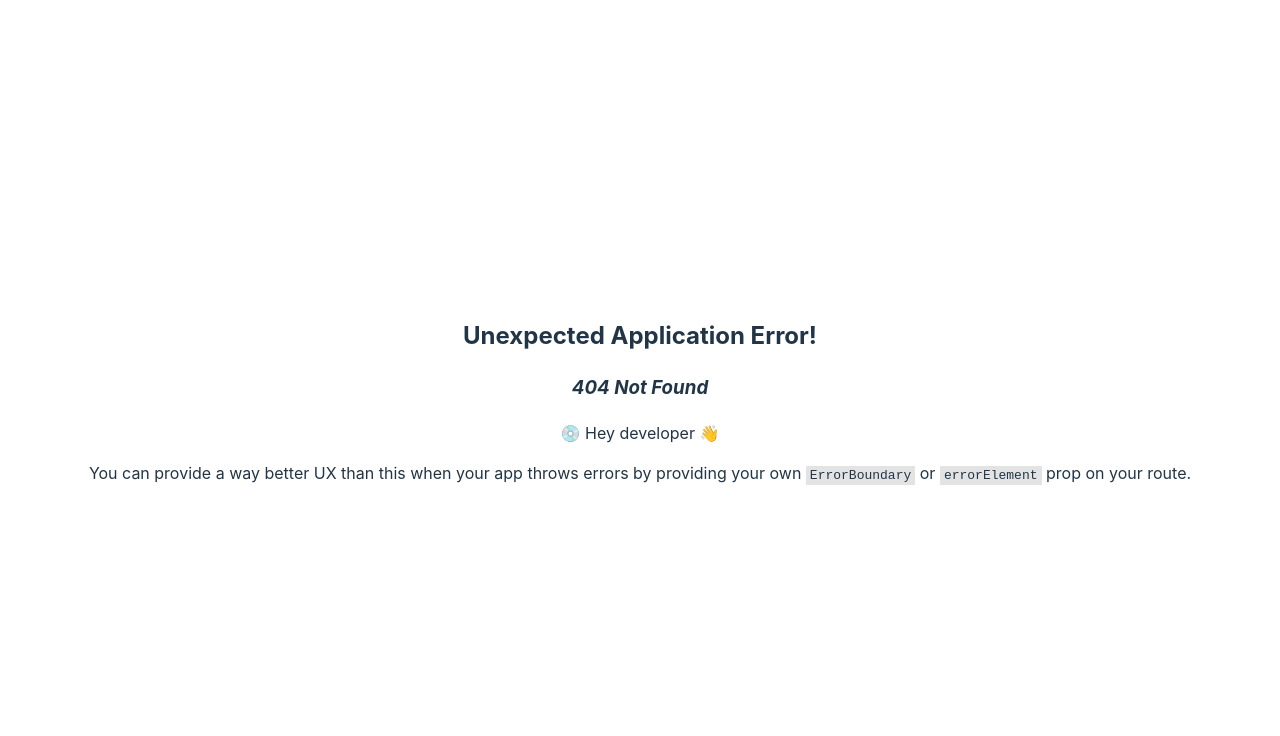
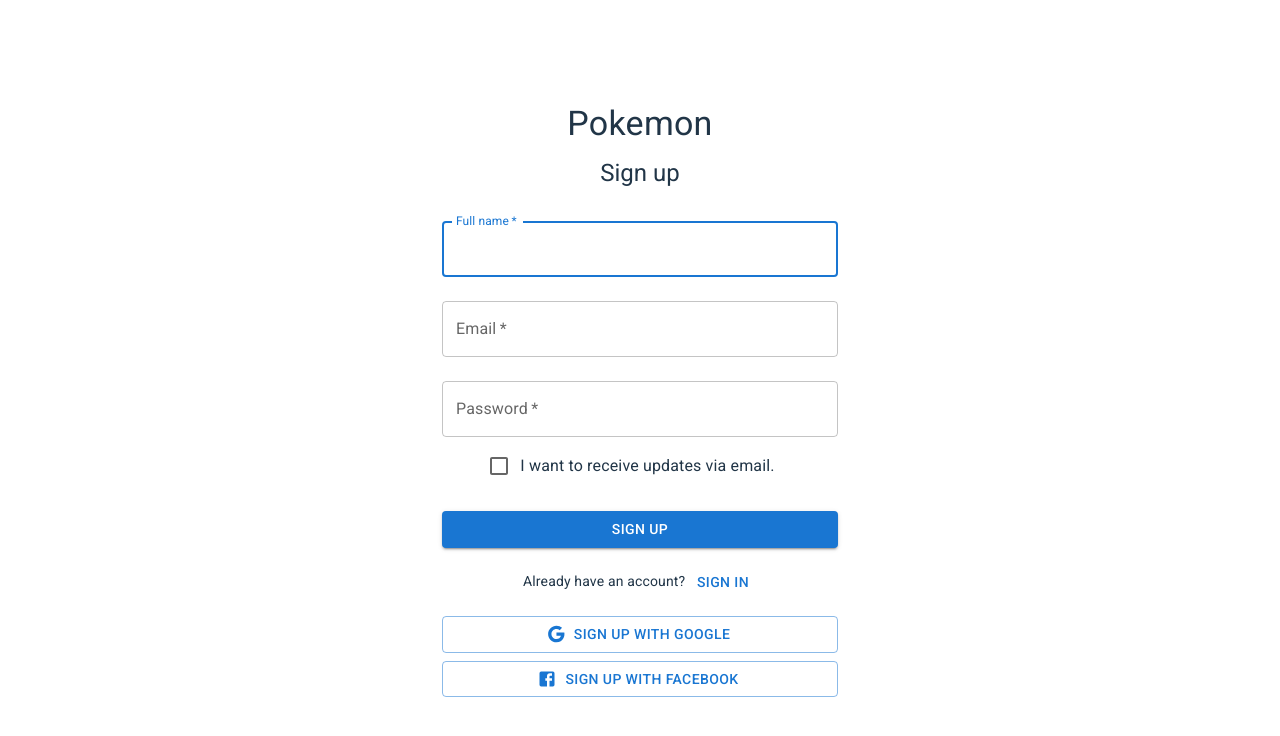
Before and after one commit to BadDust80131/poke-react, a React (Vite) app: page /signup in a window 1280 px wide. Before the commit this address had no page. Shown: the top 736 px of the page. Built offline with nearby package versions, Linux system fonts and the light colour scheme.

Commit message:
added non functional sign up page

```diff
--- a/package.json
+++ b/package.json
@@ -13,6 +13,7 @@
     "@emotion/react": "^11.13.3",
     "@emotion/styled": "^11.13.0",
     "@fontsource/roboto": "^5.1.0",
+    "@mui/icons-material": "^6.1.1",
     "@mui/material": "^6.1.1",
     "prop-types": "^15.8.1",
     "react": "^18.3.1",
--- /dev/null
+++ b/src/SignUp.jsx
@@ -0,0 +1,111 @@
+import {
+  TextField,
+  Button,
+  Checkbox,
+  FormControlLabel,
+  Typography,
+  Box,
+  Container,
+} from "@mui/material";
+import {
+  Google as GoogleIcon,
+  Facebook as FacebookIcon,
+} from "@mui/icons-material";
+
+const SignUp = () => {
+  return (
+    <Container maxWidth="xs">
+      <Box
+        sx={{
+          marginTop: 0,
+          display: "flex",
+          flexDirection: "column",
+          alignItems: "center",
+        }}
+      >
+        {/* Logo */}
+        <Typography variant="h4" component="div" gutterBottom>
+          Pokemon
+        </Typography>
+        <Typography variant="h5" gutterBottom>
+          Sign up
+        </Typography>
+
+        {/* Form */}
+        <Box component="form" sx={{ mt: 1 }}>
+          <TextField
+            margin="normal"
+            required
+            fullWidth
+            label="Full name"
+            name="fullName"
+            autoComplete="name"
+            autoFocus
+            variant="outlined"
+          />
+          <TextField
+            margin="normal"
+            required
+            fullWidth
+            label="Email"
+            name="email"
+            autoComplete="email"
+            type="email"
+            variant="outlined"
+          />
+          <TextField
+            margin="normal"
+            required
+            fullWidth
+            name="password"
+            label="Password"
+            type="password"
+            autoComplete="current-password"
+            variant="outlined"
+          />
+
+          {/* Checkbox */}
+          <FormControlLabel
+            control={<Checkbox value="allowEmails" color="primary" />}
+            label="I want to receive updates via email."
+          />
+
+          {/* Submit Button */}
+          <Button
+            type="submit"
+            fullWidth
+            variant="contained"
+            sx={{ mt: 3, mb: 2 }}
+          >
+            Sign up
+          </Button>
+
+          {/* Sign In option */}
+          <Box display="flex" justifyContent="center" mb={2}>
+            <Typography variant="body2">
+              Already have an account?{" "}
+              <Button href="#" variant="text">
+                Sign in
+              </Button>
+            </Typography>
+          </Box>
+
+          {/* Social Sign Up */}
+          <Button
+            variant="outlined"
+            startIcon={<GoogleIcon />}
+            fullWidth
+            sx={{ mb: 1 }}
+          >
+            Sign up with Google
+          </Button>
+          <Button variant="outlined" startIcon={<FacebookIcon />} fullWidth>
+            Sign up with Facebook
+          </Button>
+        </Box>
+      </Box>
+    </Container>
+  );
+};
+
+export default SignUp;
--- a/src/main.jsx
+++ b/src/main.jsx
@@ -8,6 +8,7 @@
 import "@fontsource/roboto/700.css";
 import Pokemon from "./Pokemon.jsx";
 import { createBrowserRouter, RouterProvider } from "react-router-dom";
+import SignUp from "./SignUp.jsx";
 
 const router = createBrowserRouter([
   {
@@ -18,6 +19,10 @@
     path: "pokemon/:name",
     element: <Pokemon />,
   },
+  {
+    path: "/signup",
+    element: <SignUp />,
+  },
 ]);
 
 createRoot(document.getElementById("root")).render(
```
Also changed, not shown: 1 other file (tests, documents, lock files or other folders).
